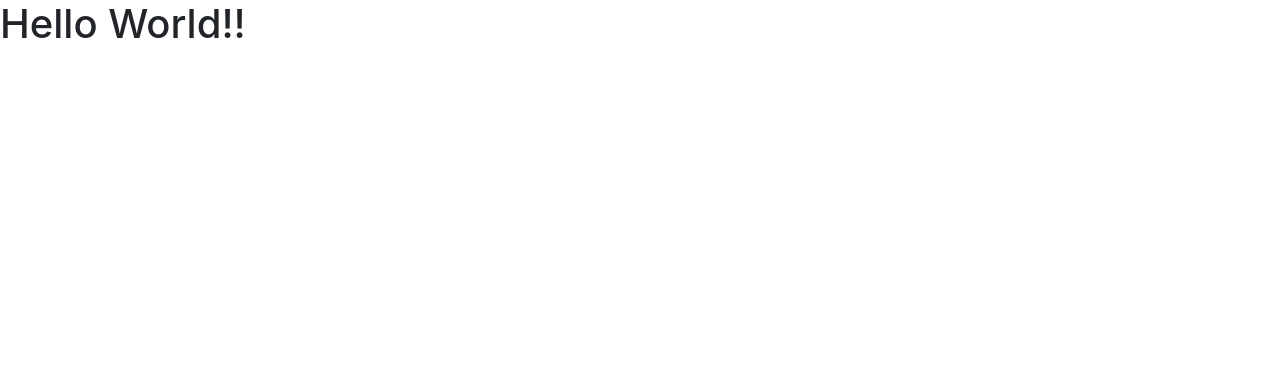
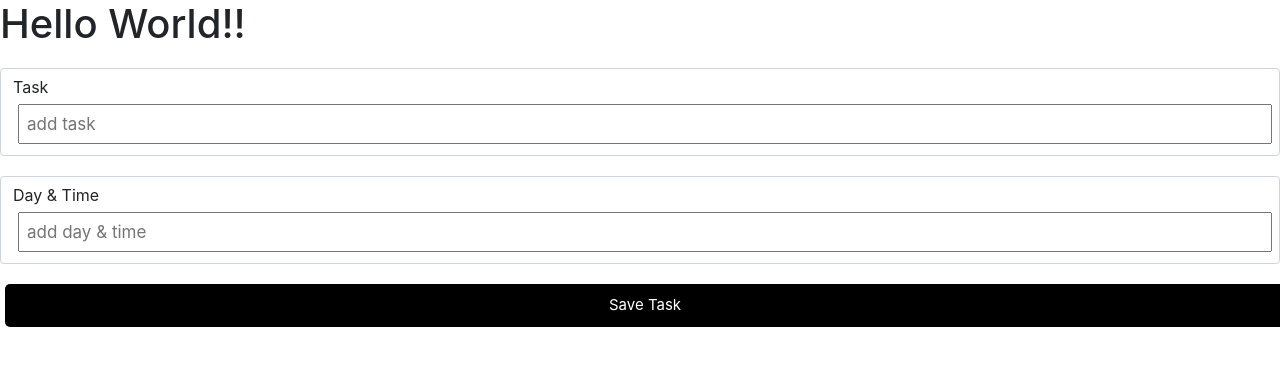
Before and after one commit to mehuldesai94/task-manager, a React (Create React App) app: page / in a window 1280 px wide. Shown: the top 366 px of the page. Built offline with nearby package versions, Linux system fonts and the light colour scheme.

Commit message:
Project files created. also, addtask and button done.

```diff
--- a/src/App.js
+++ b/src/App.js
@@ -1,8 +1,13 @@
 import './App.css';
+import AddTask from './components/AddTask';
 
 function App() {
   return (
-    <h1>Hello World!!</h1>
+    <div>
+      <h1>Hello World!!</h1>
+      <AddTask />
+    </div>
+
   );
 }
 
--- /dev/null
+++ b/src/components/AddTask.js
@@ -0,0 +1,55 @@
+import { useState } from "react";
+import Swal from "sweetalert2";
+
+
+const AddTask = ({ onSave }) => {
+    const [text, setText] = useState('');
+    const [day, setDay] = useState('');
+
+    const onSubmit = (event) => {
+        event.preventDefault();
+
+        if (!text && !day) {
+            Swal.fire({
+                icon: 'error',
+                title: "Ooops...",
+                text: "Fill in your task and date or close the form!",
+                timer: 5000
+            })
+        } else if (!text && day) {
+            Swal.fire({
+                icon: 'error',
+                title: "Ooops...",
+                text: "Fill in your task!",
+                timer: 5000
+            })
+        } else if (text && !day) {
+            Swal.fire({
+                icon: 'error',
+                title: "Ooops...",
+                text: "Fill in your date!",
+                timer: 5000
+            })
+        } else {
+            onSave({ text, day });
+        }
+        setDay('');
+        setText('');
+    }
+
+    return (
+        <form className="add-form" onSubmit={onSubmit}>
+            <div className="form-control">
+                <label>Task</label>
+                <input type="text" placeholder="add task" value={text} onChange={(e) => setText(e.target.value)}></input>
+            </div>
+            <div className="form-control">
+                <label>Day & Time</label>
+                <input type="text" placeholder="add day & time" value={day} onChange={(e) => setDay(e.target.value)}></input>
+            </div>
+            <input type="submit" className="btn btn-block" value="Save Task"></input>
+        </form>
+    )
+}
+
+export default AddTask;
--- a/src/index.css
+++ b/src/index.css
@@ -11,3 +11,44 @@ code {
   font-family: source-code-pro, Menlo, Monaco, Consolas, 'Courier New',
     monospace;
 }
+
+.add-form {
+  margin-bottom: 40px;
+}
+.form-control {
+  margin: 20px 0;
+}
+.form-control label {
+  display: block;
+}
+.form-control input {
+  width: 100%;
+  height: 40px;
+  margin: 5px;
+  padding: 3px 7px;
+  font-size: 17px;
+}
+.form-control input:focus {
+  outline: 0;
+}
+.btn {
+  display: inline-block;
+  background: #000;
+  color: #fff;
+  border: none;
+  padding: 10px 20px;
+  margin: 5px;
+  border-radius: 5px;
+  cursor: pointer;
+  text-decoration: none;
+  font-size: 15px;
+  font-family: inherit;
+}
+.btn:focus {
+  outline: none;
+  color: white;
+}
+.btn-block {
+  display: block;
+  width: 100%;
+}
```
Also changed, not shown: src/components/Button.js (added, +8 -0 lines), src/components/Header.js (added), src/components/Task.js (added), src/components/Tasks.js (added).
